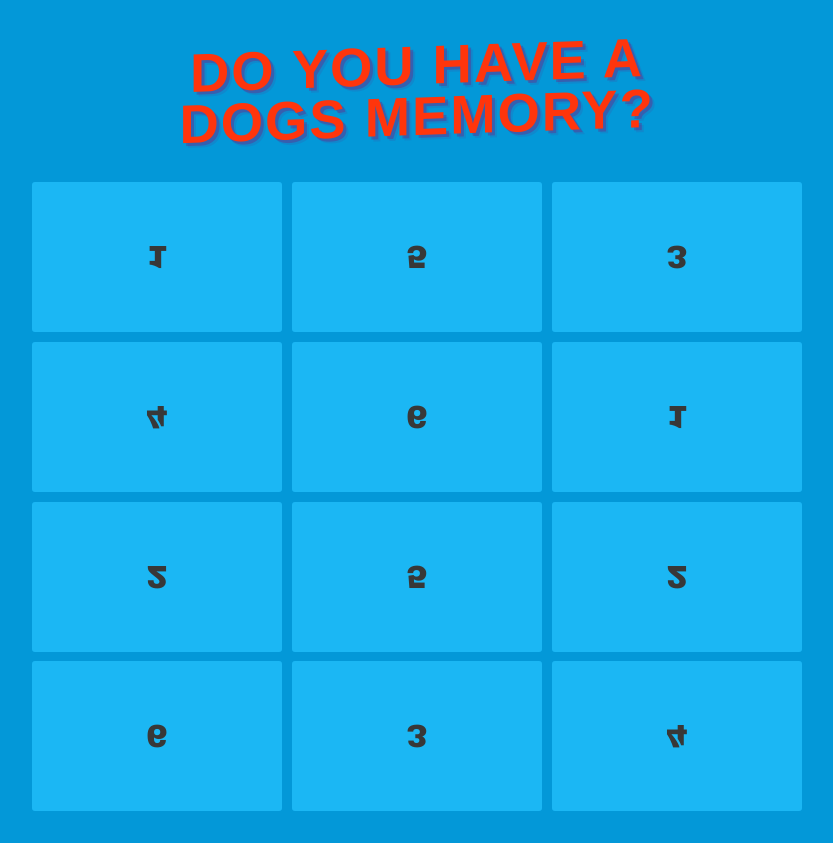
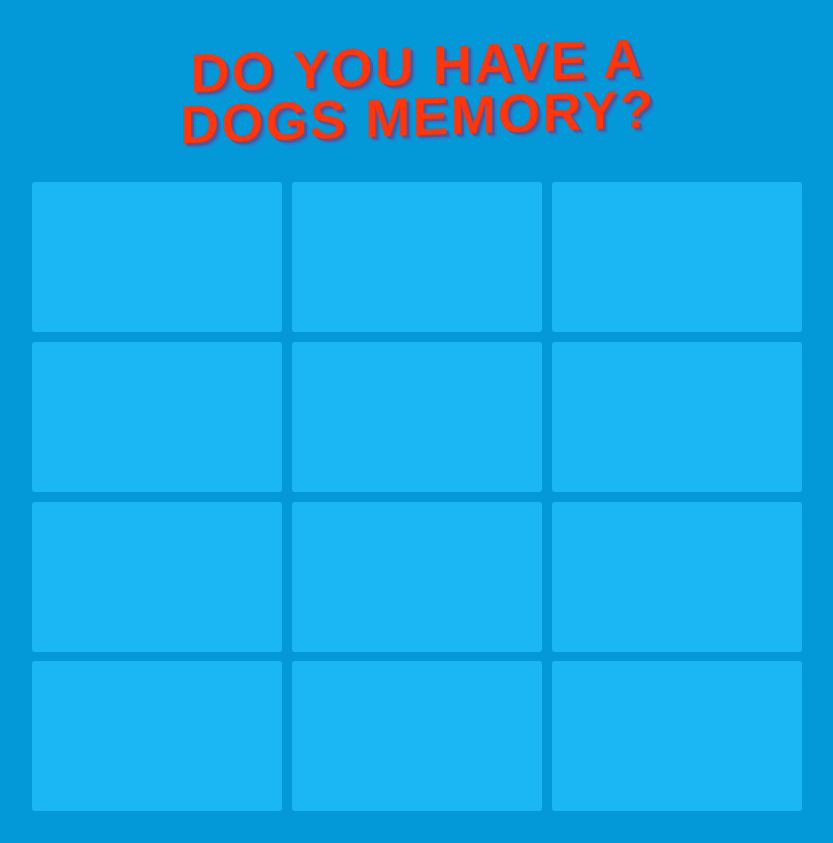
Before and after one commit to duerdod/wemory, a React (Create React App) app: page / in a window 1280 px wide. Shown: the whole page, without its empty margins (223-1056 px from the left). Built offline with nearby package versions, Linux system fonts and the light colour scheme; a web font is replaced by a local one.

Commit message:
Cleanup.

```diff
--- a/package.json
+++ b/package.json
@@ -10,6 +10,7 @@
     "@types/node": "^12.0.0",
     "@types/react": "^16.9.0",
     "@types/react-dom": "^16.9.0",
+    "randomcolor": "^0.5.4",
     "react": "^16.12.0",
     "react-dom": "^16.12.0",
     "react-scripts": "3.3.0",
@@ -41,6 +42,7 @@
     ]
   },
   "devDependencies": {
+    "@types/randomcolor": "^0.5.3",
     "@types/styled-components": "^4.4.1",
     "@types/uuid": "^3.4.6"
   }
--- a/src/components/Board.tsx
+++ b/src/components/Board.tsx
@@ -2,8 +2,6 @@ import React from 'react';
 import styled from 'styled-components';
 import { Card } from './Card';
 import { useMemoryState, MemoryCard } from '../context/memory-context';
-
-import uuid from 'uuid';
 
 const Container = styled.div`
   padding: 2rem;
@@ -20,7 +18,7 @@ export const Board: React.FC = () => {
   const { cards } = useMemoryState();
 
   /*
-
+  TODO: Use when card count is a setting.
   const deck = React.useMemo(
     () =>
       cards.reduce(
--- a/src/components/Card.tsx
+++ b/src/components/Card.tsx
@@ -84,7 +84,7 @@ export const Card = (card: MemoryCard) => {
         )
       }}
     >
-      {card.memoryId}
+      {/* {card.memoryId} */}
     </StyledCard>
   );
 };
--- a/src/constants/memoryCards.ts
+++ b/src/constants/memoryCards.ts
@@ -2,8 +2,9 @@ import uuid from "uuid";
 
 /*
 
-// // // THIS BASTARD CAN CREATE AN ARRAY OF MEMORY CARDS THAT FIT MY NEEDS!!!!!
+// // // THIS BASTARD CAN CREATE AN ARRAY OF MEMORY CARDS.
 
+// On a second thouht... no it won't. Colors aren't right.
 const deck = [];
 const qty = 12;
 for (let i = 0; i < qty; i++) {
```
Also changed, not shown: src/constants/backgrounds.ts (deleted), 1 other file (tests, documents, lock files or other folders).
